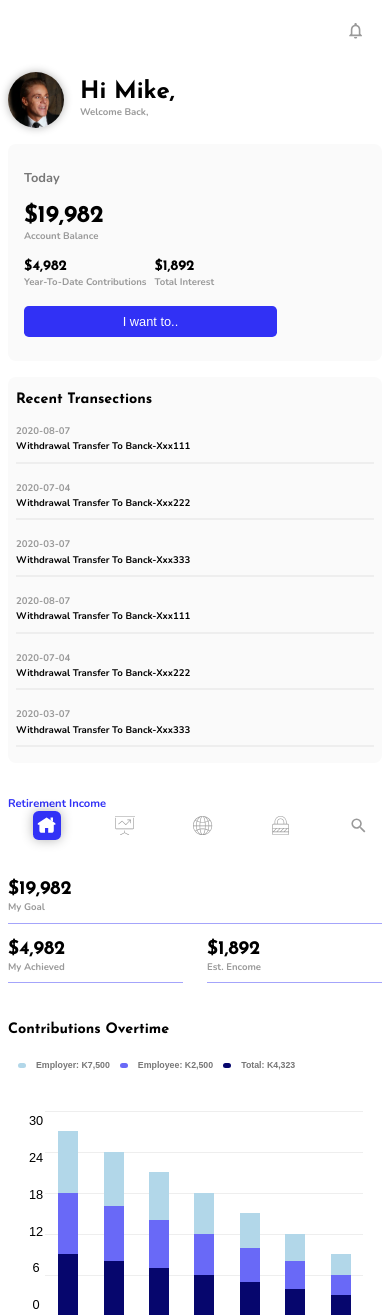
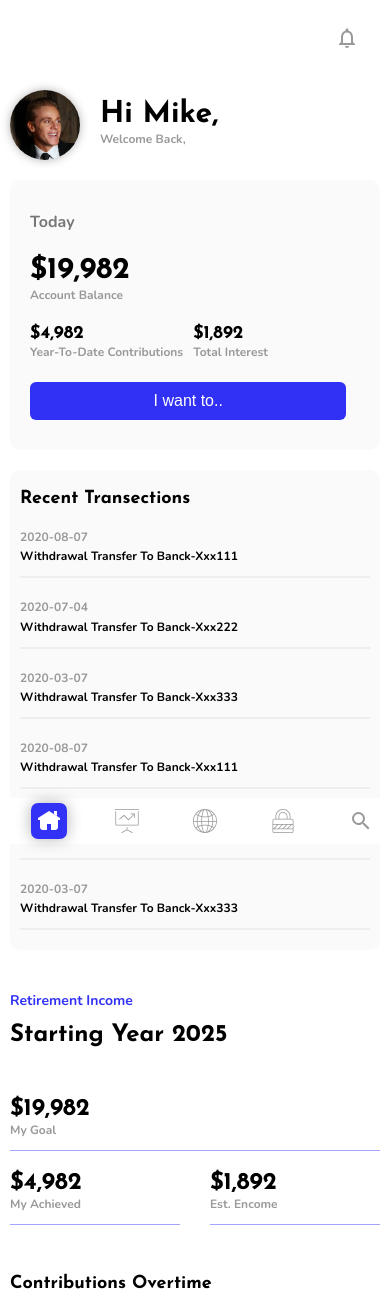
Before and after one commit to Er-Rahul-Tiwari/newDashboard, a PHP site: page / in a window 390 px wide. Shown: the top 1315 px of the page. Run offline with PHP 8.4, Linux system fonts and the light colour scheme.

Commit message:
remove font-size

```diff
--- a/css/style.css
+++ b/css/style.css
@@ -72,9 +72,6 @@
 
 html {
   font-size: 62.5%; }
-  @media only screen and (max-width: 50em) {
-    html {
-      font-size: 50%; } }
 
 body {
   box-sizing: border-box;
--- a/sass/_base.scss
+++ b/sass/_base.scss
@@ -7,9 +7,9 @@
 }
 html {
     font-size: 62.5%; // 10/16px = 62.5%, 10px= 1rem
-    @media only screen and (max-width: $bp-medium) {
-        font-size: 50%;
-    }
+    // @media only screen and (max-width: $bp-medium) {
+    //     font-size: 50%;
+    // }
 }
 body {
     box-sizing: border-box;
```
